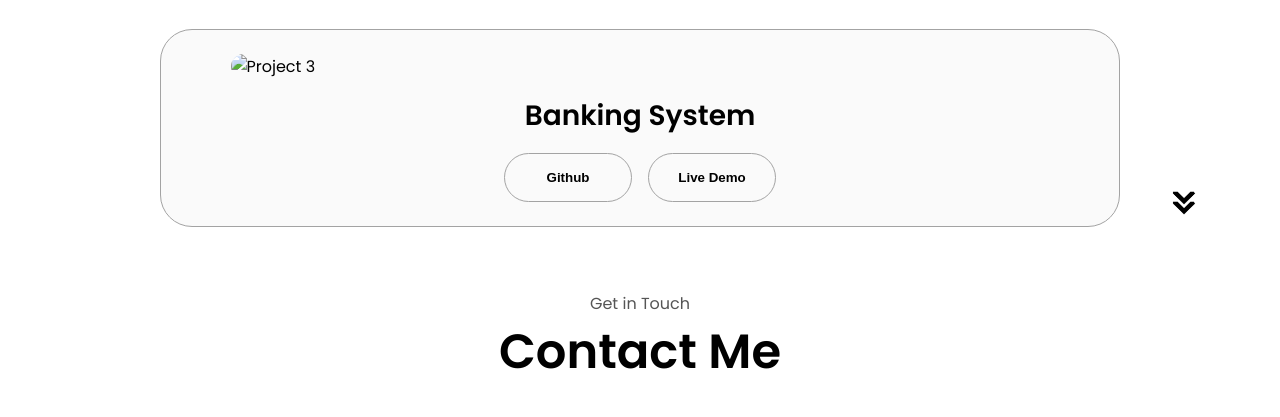
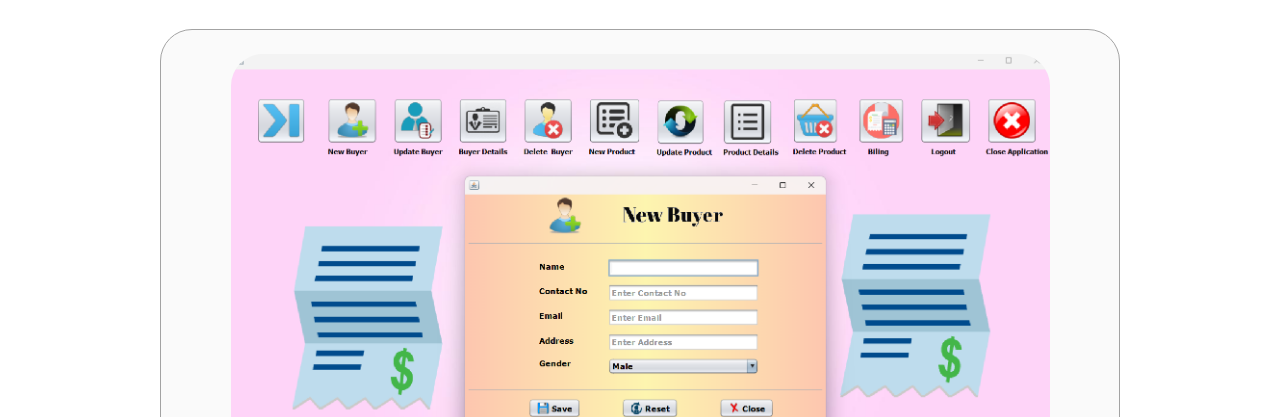
Before and after one commit to powershubham/PORTFOLIO, a plain HTML site: page index.html in a window 1280 px wide. Shown: the part 3048-3465 px from the top of the page. Drawn offline with Linux system fonts and the light colour scheme.

Commit message:
Update index.html

```diff
--- a/index.html
+++ b/index.html
@@ -310,7 +310,7 @@
           <div class="details-container color-container">
             <div class="article-container">
               <img
-                src="./assets/project-4.jpg"
+                src="./assets/project-4.png"
                 alt="Project 3"
                 class="project-img"
               />
```
